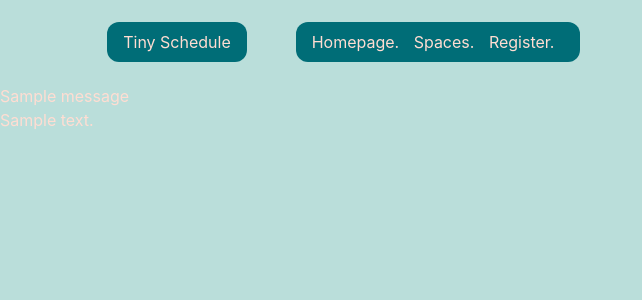
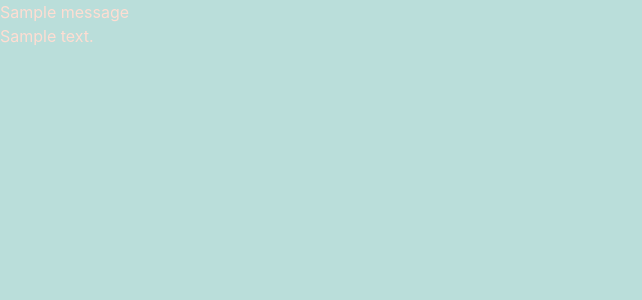
Before and after one commit to owebster/MS3-Tiny_Schedule, a Flask app: page /message_board in a window 1280 px wide. Shown: the top 300 px of the page, without its empty margins (0-642 px from the left). Run offline with Flask 2, Linux system fonts and the light colour scheme; a database or web service that is not in the repository returns one stand-in record (values such as "Sample title"); some libraries are stand-ins or nearby versions.

Commit message:
remove bootstrap nav

```diff
--- a/static/css/style.css
+++ b/static/css/style.css
@@ -10,40 +10,6 @@ body {
 }
 /* nav */
 
-    .navbar {
-        display: inline-block;
-        background-color: #006D77;
-        margin: 2%;
-        border-radius: 12px;
-        position: relative;
-    }
-
-    .navbar-list {
-        float: right;
-    }
-
-    .navbar > a, .heading-list {
-        color: #FFDDD2;
-    }
-
-    .navbar > ul {
-        list-style-type: none;
-        padding: 0;
-        margin: 0%;
-    }
-
-    #heading-items > li {
-        display: inline;
-
-    }
-
-    /* For large screen devices */
-    @media screen and (min-width: 960px) {
-        .heading-list {
-            padding-right: 10px;
-        }
-    }
-
 
 /* hover states */
 .heading:hover, .heading-list:hover {
--- a/templates/base.html
+++ b/templates/base.html
@@ -16,21 +16,10 @@
     <title>Tiny Schedule</title>
 </head>
 <body>
-    <header>
-        <!--nav-->
-        <div class="container">
-            <nav class="navbar">
-                <a class="heading" href="{{ url_for('homepage') }}">Tiny Schedule</a>
-            </nav>
-            <nav class="navbar">
-                <ul id="heading-items">
-                    <li><a class="heading-list" href="{{ url_for('homepage') }}">Homepage.</a></li>
-                    <li><a class="heading-list" href="#">Spaces.</a></li>
-                    <li><a class="heading-list" href="#">Register.</a></li>
-                </ul>
-            </nav>
-        </div>
-    </header>
+    <div class="container-fluid">
+        <nav>
+        </nav>
+    </div>
 
 
     {% block content %}
```
